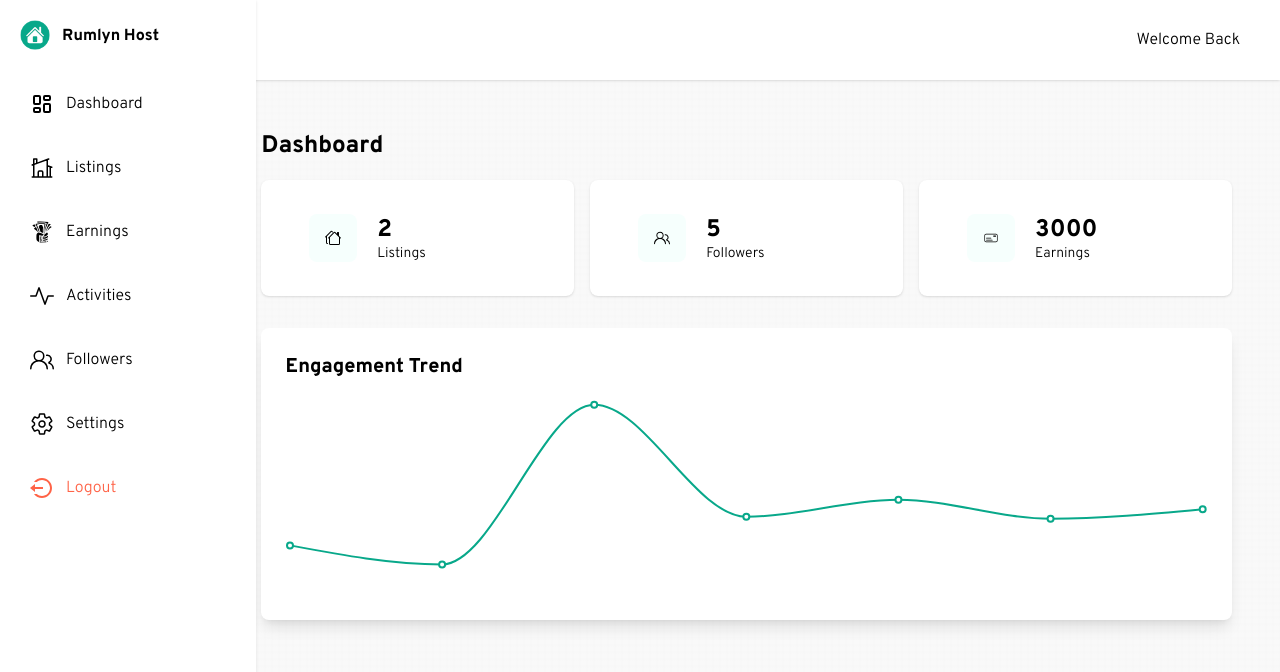
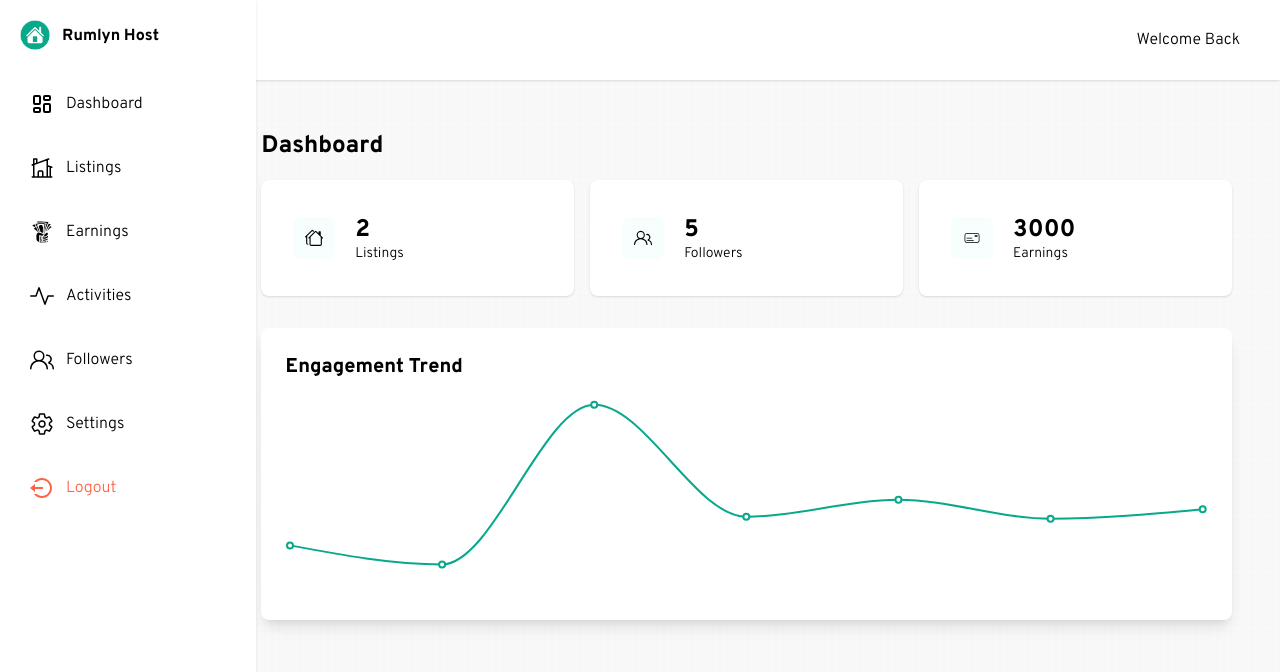
Before and after one commit to koffie99/rumlyn-host-rebuild, a Next.js app: page /screens/portal in a window 1280 px wide. Shown: the top 672 px of the page. Built offline with nearby package versions, Linux system fonts and the light colour scheme.

Commit message:
dashboard ui optimized

```diff
--- a/app/components/DashCard.jsx
+++ b/app/components/DashCard.jsx
@@ -2,9 +2,9 @@ import React from "react"
 
 const DashCard = ({ icon, count, item }) => {
   return (
-    <div className="bg-white p-8 rounded-lg shadow flex items-center gap-5 px-12">
-      <div className="bg-[#f6fffd] p-4 rounded-lg w-fit">
-        {React.createElement(icon, { className: "text-md" })}
+    <div className="bg-white p-8 rounded-lg shadow flex items-center gap-5">
+      <div className="bg-[#f6fffd] md:p-3 p-1 rounded-lg w-fit">
+        {React.createElement(icon, { className: "text-lg" })}
       </div>
       <div className="flex flex-col">
         <h2 className="text-2xl font-bold">{count}</h2>
--- a/app/tabs/Dashboard.jsx
+++ b/app/tabs/Dashboard.jsx
@@ -63,7 +63,7 @@ const Dashboard = () => {
   return (
     <div className="md:p-12 p-5">
       <h2 className="text-2xl">Dashboard</h2>
-      <div className="mt-5 grid md:grid-cols-3 grid-cols-2 gap-4">
+      <div className="mt-5 grid md:grid-cols-3 grid-cols-2 md:gap-4 gap-2">
         <DashCard count={2} item="Listings" icon={BsHouses} />
         <DashCard count={5} item="Followers" icon={GoPeople} />
         <DashCard count={3000} item="Earnings" icon={CiMoneyCheck1}/>
```
